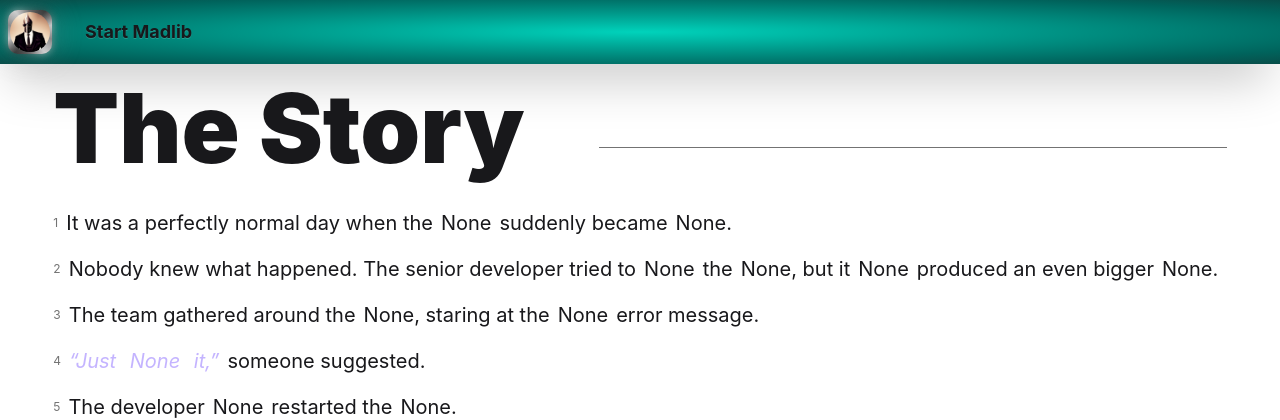
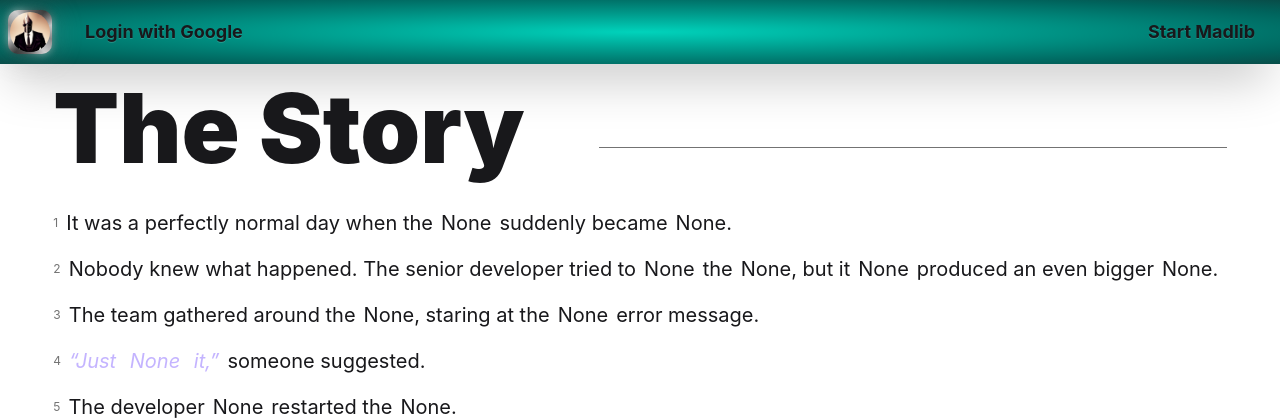
Before and after one commit to GlennFreeman/SWE-4633-Homework-2-Cloud-Site, a Flask app: page /madlib in a window 1280 px wide. Shown: the top 420 px of the page. Run offline with Flask 3, Linux system fonts and the light colour scheme.

Commit message:
added index header to madlib page

```diff
--- a/backend/templates/madlib.html.j2
+++ b/backend/templates/madlib.html.j2
@@ -70,11 +70,22 @@
         <div class="flex flex-col min-h-dvh">
             <header class="mb-4" data-astro-cid-jbsoqdrt>
                 <nav class="navbar bg-radial from-accent to-accent-content shadow-2xl" data-astro-cid-jbsoqdrt>
+                {% if user %}
+                    <div class="aura aura-silver mr-4" data-astro-cid-jbsoqdrt><a href="/" data-astro-cid-jbsoqdrt><img
+                                src="{{ user.picture }}" id="nav-logo" alt="Logo" loading="eager"
+                                fetchpriority="high" data-astro-cid-jbsoqdrt="true" decoding="async" width="1513"
+                                height="1513" class="max-h-10 max-w-10 rounded-4xl"></a></div>
+                    <div class="flex-1" data-astro-cid-jbsoqdrt><a href="PLACEHOLDER"
+                            class="btn btn-ghost text-lg font-bold" data-astro-cid-jbsoqdrt>{{ user.name }}</a></div>
+                    {% else %}
                     <div class="aura aura-silver mr-4" data-astro-cid-jbsoqdrt><a href="/" data-astro-cid-jbsoqdrt><img
                                 src="/_astro/dapper_nib.CFBMWI7g_Zrgxyv.webp" id="nav-logo" alt="Logo" loading="eager"
                                 fetchpriority="high" data-astro-cid-jbsoqdrt="true" decoding="async" width="1513"
                                 height="1513" class="max-h-10 max-w-10 rounded-4xl"></a></div>
-                    <div class="ps-4" data-astro-cid-jbsoqdrt><a href="/" class="text-lg font-bold btn btn-ghost"
+                    <div class="flex-1" data-astro-cid-jbsoqdrt><a href="{{ url_for('login') }}"
+                            class="btn btn-ghost text-lg font-bold" data-astro-cid-jbsoqdrt>Login with Google</a></div>
+                    {% endif %}
+                    <div data-astro-cid-jbsoqdrt><a href="/" class="btn btn-ghost text-lg font-bold"
                             data-astro-cid-jbsoqdrt>Start&nbsp;Madlib</a></div>
                 </nav>
             </header>
```
